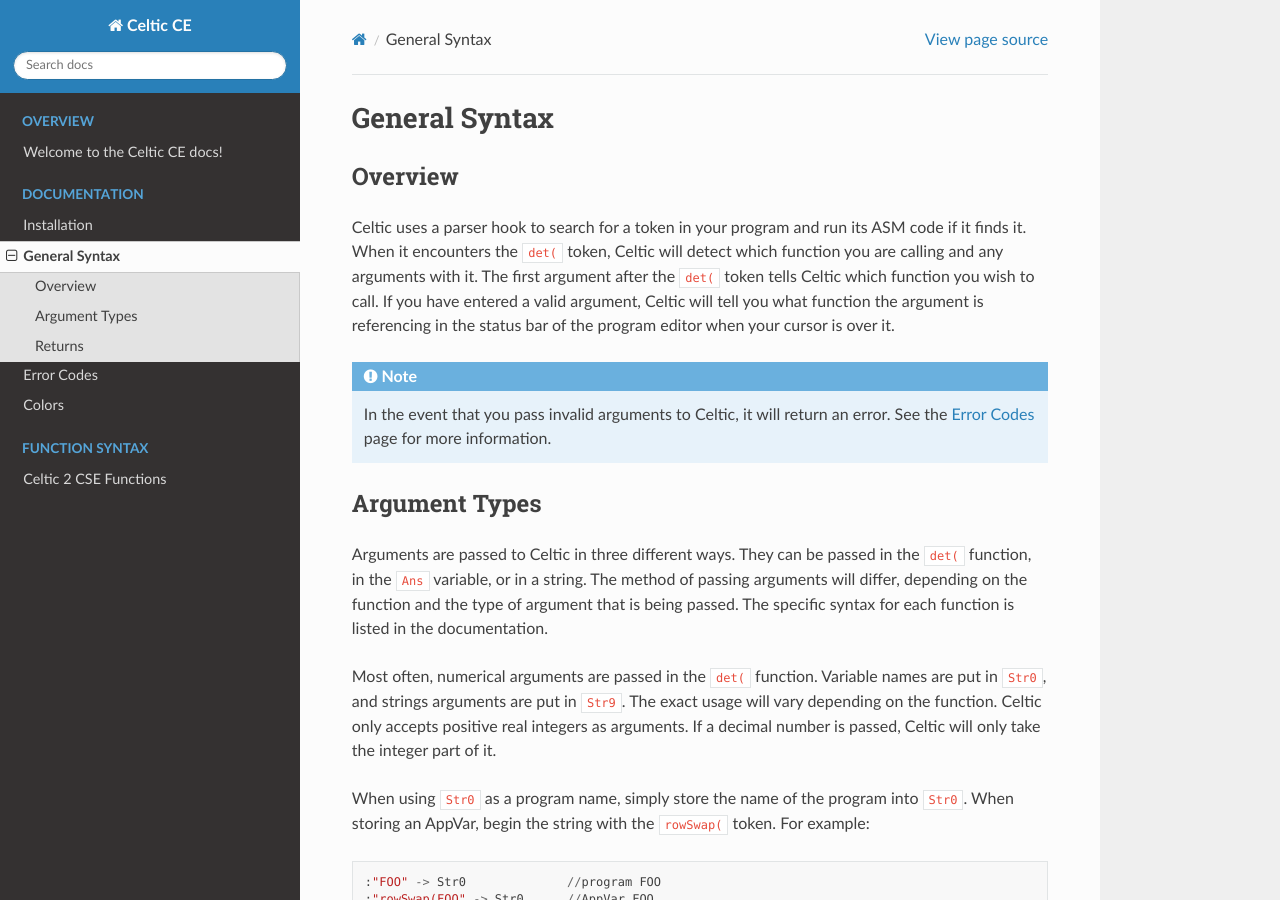
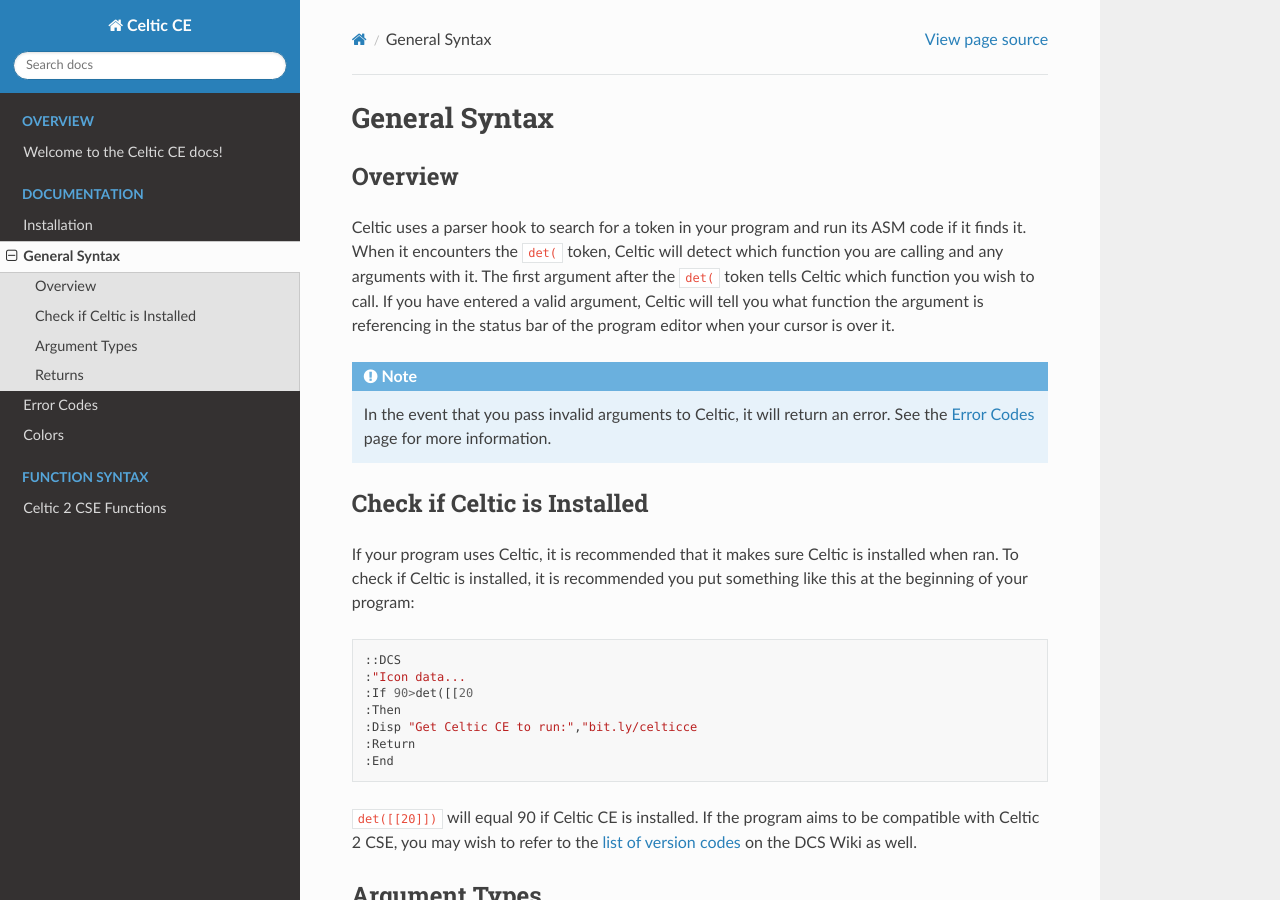
Before and after one commit to RoccoLoxPrograms/CelticCE, a Sphinx documentation site: the page built from docs/gensyntax.rst, in a window 1280 px wide and 900 px high. Built offline with Sphinx 7.4.7 and the Read the Docs theme 2.0.0, drawn with Linux system fonts in a browser that asks for light colours.

Commit message:
Celtic CE installation check docs

```diff
--- a/docs/gensyntax.rst
+++ b/docs/gensyntax.rst
@@ -11,6 +11,21 @@
 
 .. note::
     In the event that you pass invalid arguments to Celtic, it will return an error. See the `Error Codes <errorcodes.html>`__ page for more information.
+
+Check if Celtic is Installed
+~~~~~~~~~~~~~~~~~~~~~~~~~~~~
+
+If your program uses Celtic, it is recommended that it makes sure Celtic is installed when ran. To check if Celtic is installed, it is recommended you put something like this at the beginning of your program::
+
+    ::DCS
+    :"Icon data...
+    :If 90>det([[20
+    :Then
+    :Disp "Get Celtic CE to run:","bit.ly/celticce
+    :Return
+    :End
+
+``det([[20]])`` will equal 90 if Celtic CE is installed. If the program aims to be compatible with Celtic 2 CSE, you may wish to refer to the `list of version codes <https://dcs.cemetech.net/index.php?title=Third-Party_BASIC_Libraries_(Color)>`__ on the DCS Wiki as well.
 
 Argument Types
 ~~~~~~~~~~~~~~
```
